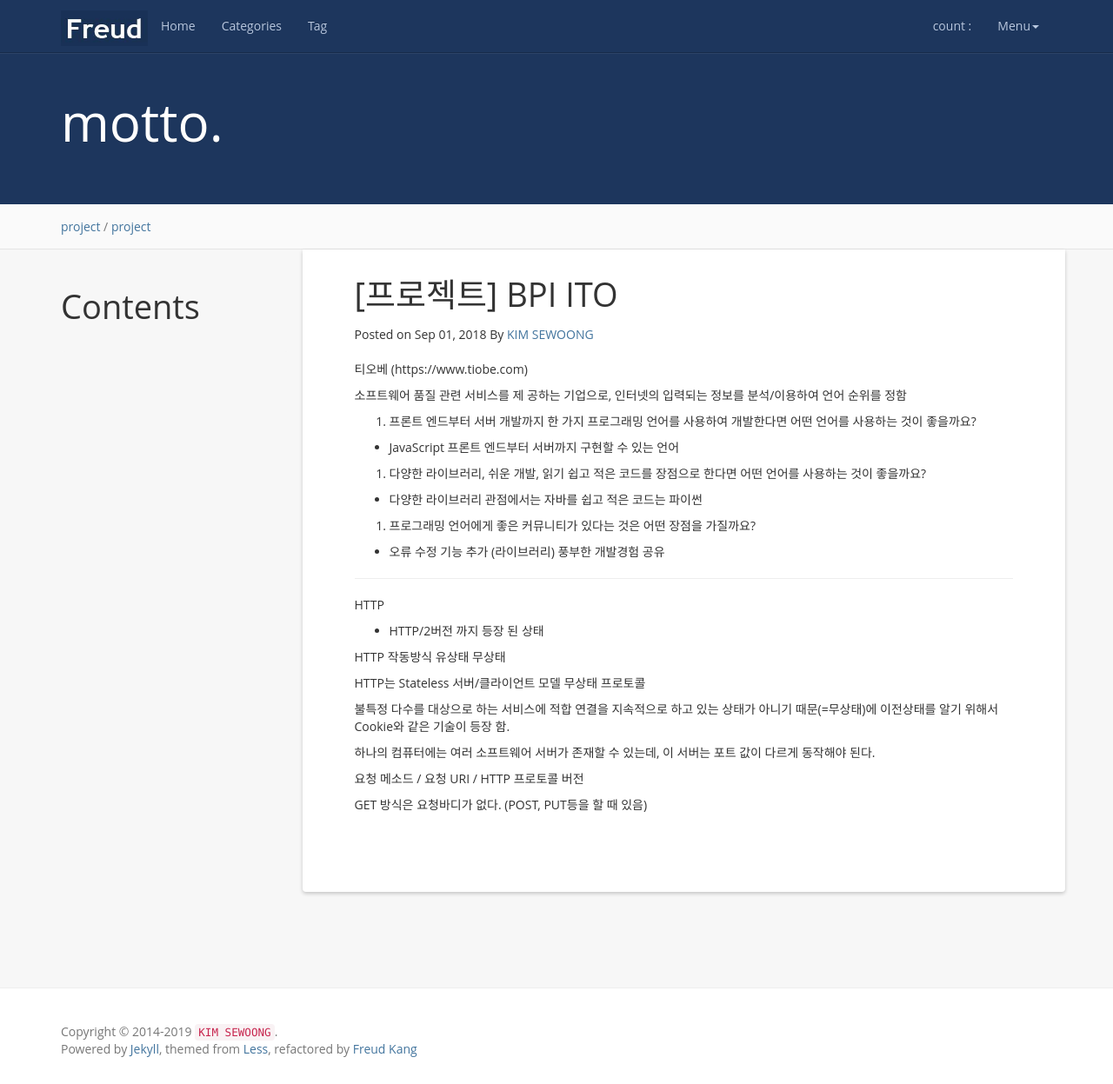
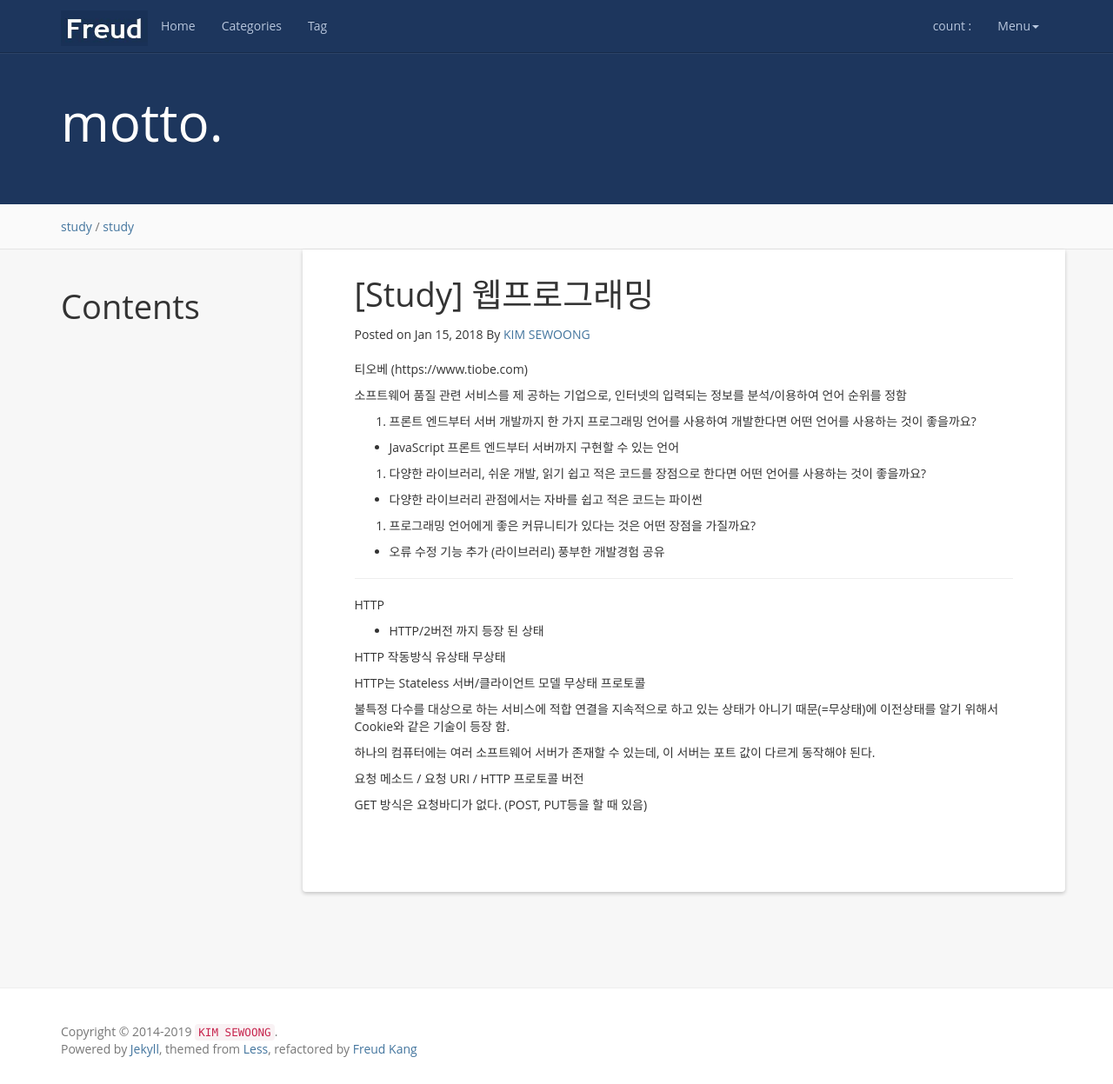
Before and after one commit to DevSWkim/devswkim.github.io, a Jekyll site: the page built from _posts/2019-01-15-웹프로그래밍.md, in a window 1280 px wide and 1247 px high. Shown: the whole window at 87% size. Built offline with Jekyll 4.4.1, drawn with Linux system fonts in a browser that asks for light colours; nearby versions of some CDN libraries; a script that is not in the unit is left out; comment, search, counter and statistics services are not loaded.

Commit message:
Update _posts/2019-01-15-웹프로그래밍.md

```diff
--- a/_posts/2019-01-15-웹프로그래밍.md
+++ b/_posts/2019-01-15-웹프로그래밍.md
@@ -1,9 +1,9 @@
 ---
 layout: post
-title:  "[프로젝트] BPI ITO"
-date:   2018-09-01 12:00:00 +0800
-categories: project
-tag: project
+title:  "[Study] 웹프로그래밍"
+date:   2018-01-15 12:00:00 +0800
+categories: study
+tag: study
 ---
 
 * content
```
